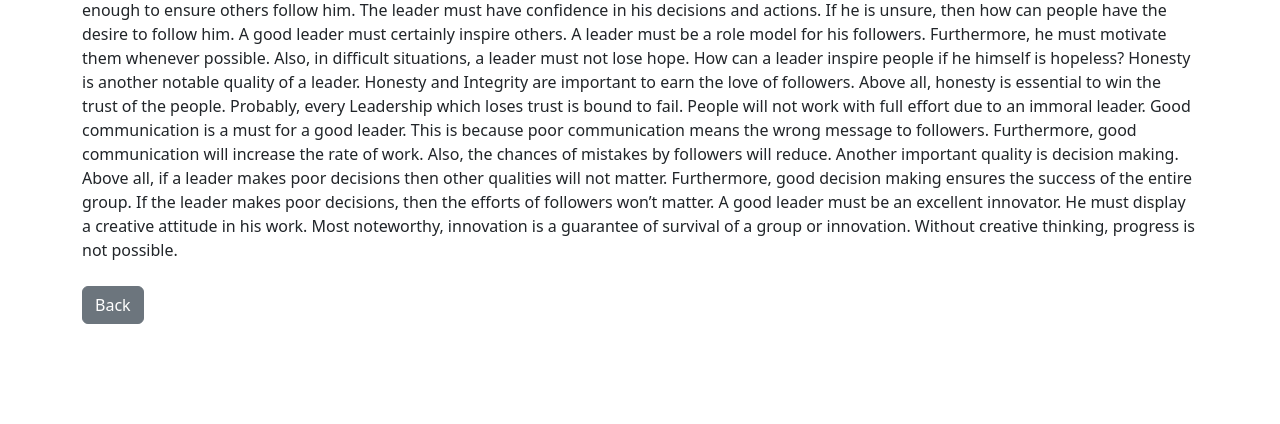
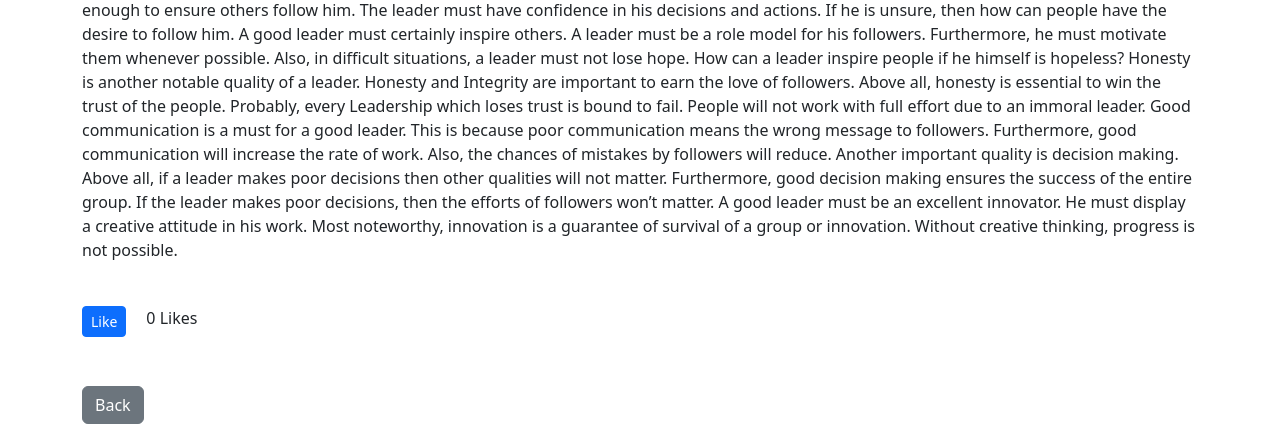
Before and after one commit to SuriyasankarP/Blog, a Django app: page /article/4 in a window 1280 px wide. Shown: the part 388-812 px from the top of the page. Run offline with Django 4.2, Linux system fonts and the light colour scheme; the first user in the database is signed in; data comes from the database, SQL or seed files in the repository.

Commit message:
Like And Dislike function Added

```diff
--- a/user/form.py
+++ b/user/form.py
@@ -13,7 +13,7 @@ for item in choices:
 class PostForm(forms.ModelForm):
 	class Meta:
 		model = Post
-		fields='__all__'
+		fields=['title','titleTag','author','category','body']
 
 		widgets ={
 		'title' : forms.TextInput(attrs={'class': 'form-control'}),
--- a/user/models.py
+++ b/user/models.py
@@ -24,6 +24,10 @@ class Post(models.Model):
     category=models.TextField()
     body=models.TextField()
     post_date=models.DateField(auto_now_add=True)
+    likes=models.ManyToManyField(User,related_name='blog_post')
+
+    def total_like(self):
+        return self.likes.count()
 
     def __str__(self):
         return self.title + " " + str(self.author)
--- a/user/templates/article.html
+++ b/user/templates/article.html
@@ -31,13 +31,47 @@
 	<br>
 	{{post.body |safe}}
 	<br><br>
+	{% if user.is_authenticated %}
+	<div style="display: flex;" "justify-content: center;">
+		<div style="padding-top: 20px" >
+		<form method="POST" action="{%url 'like_post' post.pk %}">
 
 
-	<a class="btn btn-secondary" href="{% url 'home' %}">Back</a>
+			{% csrf_token %}
+			{% if liked %}
+			<button class="btn btn-primary btn-sm" , type="submit" , name='post_id',value="{{post.id}}">
+				DisLike
+			</button>
+			<!--<button type="submit" name="post_id" value="{{ post.id }}" class="btn {% if user in post.likes.all %}btn-primary{% else %}btn-outline-primary{% endif %} btn-sm">Unlike</button> -->
+			{%else%}
+			<button class="btn btn-primary btn-sm" , type="submit" , name='post_id',value="{{post.id}}">
+				Like
+			</button
+
+			{% endif %}
+
+		</form>
+	</div>
+	{%endif%}
+	<br>
+	<div style="padding: 20px">
+		<p>{{post.total_like}} Likes</p>
+	</div>
+
+	</div>
+
+
+	<div style="display: flex; padding-top: 20px;">
+		<a class="btn btn-secondary" href="{% url 'home' %}">Back</a>
+	</div>
+
+
 	</div>
 
 
 
 
 
+
+
 {% endblock %}
--- a/user/templates/categorylist.html
+++ b/user/templates/categorylist.html
@@ -21,7 +21,7 @@
 <ul>
 	<li>
 		<h6>
-		 <a href="{% url 'category' i|slugify%}">
+		 <a href="{% url 'category' i%}">
 			{{i}}
 		</a>
 	</h6>
--- a/user/urls.py
+++ b/user/urls.py
@@ -1,6 +1,6 @@
 
 from django.urls import path,include
-from .views import BlogView,ArticleView,AddArticle,UpdateArticle,DeleteArticle,AddCategory,CategoryView,CategoryView,CategoryListView
+from .views import BlogView,ArticleView,AddArticle,UpdateArticle,DeleteArticle,AddCategory,CategoryView,CategoryView,CategoryListView,LikeView
 
 urlpatterns = [
 
@@ -11,5 +11,7 @@ urlpatterns = [
     path('article/edit/<int:pk>',UpdateArticle.as_view(),name="update"),
     path('article/delete/<int:pk>',DeleteArticle.as_view(),name='delete'),
     path('category/<str:cats>',CategoryView,name='category'),
-    path('category/',CategoryListView.as_view(),name='categoryList')
+    path('category/',CategoryListView.as_view(),name='categoryList'),
+    path('like/<int:pk>',LikeView,name='like_post'),
+
    ]
--- a/user/views.py
+++ b/user/views.py
@@ -1,10 +1,11 @@
-from django.shortcuts import render,redirect
+from django.shortcuts import render,redirect,get_object_or_404
 from django.views.generic import ListView,DetailView,CreateView,UpdateView,DeleteView
 from user.models import Post,Category
 from django.contrib import messages
 from .form import PostForm
-from django.urls import reverse_lazy
+from django.urls import reverse_lazy,reverse
 from urllib import request
+from django.http import HttpResponseRedirect
 
 class BlogView(ListView):
     model = Post
@@ -18,6 +19,20 @@ class ArticleView(DetailView):
     model =Post
     template_name='article.html'
 
+    def get_context_data(self,*args,**kwargs):
+        cat_menu=Category.objects.all()
+        context=super(ArticleView, self).get_context_data()
+        stuff =get_object_or_404(Post,id=self.kwargs['pk'])
+
+
+        liked=False
+        if stuff.likes.filter(id=self.request.user.id).exists():
+            liked=True
+        context['liked']=liked
+
+        return context
+
+
 
 """class CategoryView(ListView):
     #cats1=cats.replace('-',' ')
@@ -27,7 +42,7 @@ class ArticleView(DetailView):
         return Post.objects.filter(category=self.kwargs.get('cats'),)"""
 def CategoryView(request,cats):
 
-    category_post=Post.objects.filter(category=cats.replace('-',' '))
+    category_post=Post.objects.filter(category=cats)
     return render (request,'category.html',{'cats' : cats,'category_post' : category_post})
 
 class AddArticle(CreateView):
@@ -49,3 +64,15 @@ class DeleteArticle(DeleteView):
     model=Post
     template_name='deleteArticle.html'
     success_url=reverse_lazy('home')
+
+def LikeView(request, pk):
+    #post=get_object_or_404(Post,id=kwargs['pk'])
+    post=Post.objects.get(id=pk)
+    liked=False
+    if post.likes.filter(id=request.user.id).exists():
+        post.likes.remove(request.user)
+        liked=False
+    else:
+        post.likes.add(request.user)
+        liked=True
+    return HttpResponseRedirect(reverse('article',args=[str(pk)]))
```
Also changed, not shown: db.sqlite3, user/migrations/0001_initial.py, user/migrations/0002_post_titletag.py (deleted), user/migrations/0003_alter_post_titletag.py (deleted), user/migrations/0004_alter_post_titletag.py (deleted), user/migrations/0005_post_post_date.py (deleted), user/migrations/0006_category.py (deleted), user/migrations/0007_post_category.py (deleted), user/migrations/0008_alter_post_category.py (deleted), user/migrations/0009_alter_category_name.py (deleted).
